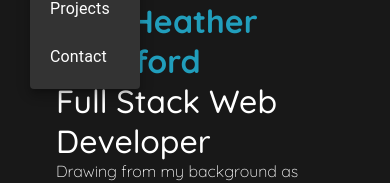
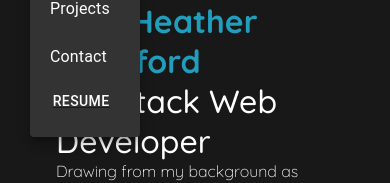
Before and after one commit to hwoolford/Portfolio, a React (Vite) app: page / in a window 390 px wide. Both pictures are taken after a click on the button 53 px from the left and 48 px from the top of the page. Shown: the part 143-326 px from the top of the page. Built offline with nearby package versions, Linux system fonts and the light colour scheme; a web font is replaced by a local one.

Commit message:
added resume download to hamburger nav menu

```diff
--- a/src/components/NavBar/NavBar.css
+++ b/src/components/NavBar/NavBar.css
@@ -22,6 +22,7 @@
     -2px  2px 0 #219ebc,
      2px  2px 0 #219ebc;
 } */
+
 
 @media screen and (max-width: 1040px) {
   .link {
--- a/src/components/NavBar/NavBar.jsx
+++ b/src/components/NavBar/NavBar.jsx
@@ -103,6 +103,20 @@ export default function NavBar() {
                   </NavLink>
                 </MenuItem>
               ))}
+              <MenuItem
+                key="Resume"
+                onClick={handleCloseNavMenu}
+                sx={{
+                  justifyContent: "center",
+                  paddingTop: 0,
+                  paddingBottom: 1,
+                  paddingLeft: 1,
+                }}
+              >
+                <NavLink>
+                  <Resume />
+                </NavLink>
+              </MenuItem>
             </Menu>
           </Box>
           <Typography
```
